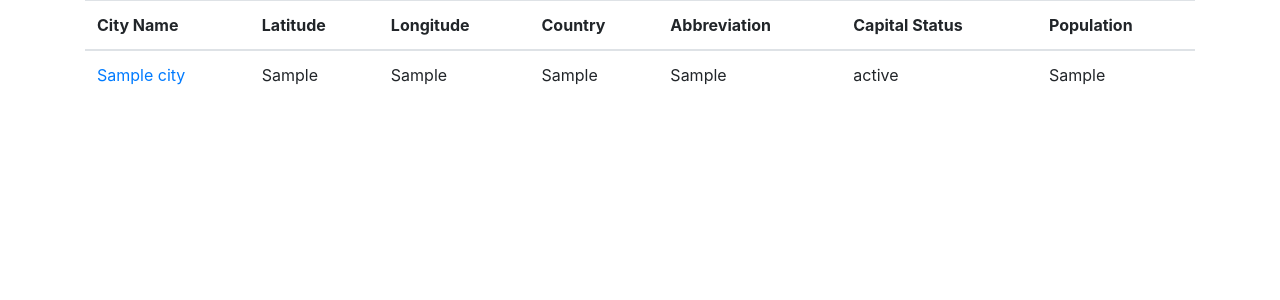
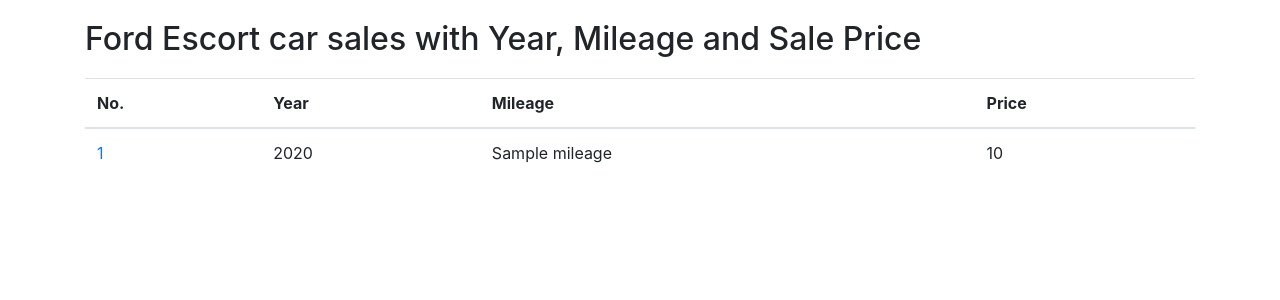
Before and after one commit to ajd33/PythonDockerFlaskPycharm, a Python web app: template app/templates/index.html in a window 1280 px wide. Shown: the part 56-356 px from the top of the page. Run offline with Jinja, Linux system fonts and the light colour scheme; the template is opened without the code that fills it: most values are stand-ins (such as "Sample title", 1, 10 or a date in 2020); some libraries are stand-ins or nearby versions.

Commit message:
bugfix: fixed index

```diff
--- a/app/templates/index.html
+++ b/app/templates/index.html
@@ -1,27 +1,22 @@
 {% extends "layout.html" %}
 {% block content %}
-<table class="table">
+<h2 style="margin-top: 20px">Ford Escort car sales with Year, Mileage and Sale Price</h2>
+<table class="table" style="margin-top: 20px">
     <thead>
     <tr>
-        <th scope="col">City Name</th>
-        <th scope="col">Latitude</th>
-        <th scope="col">Longitude</th>
-        <th scope="col">Country</th>
-        <th scope="col">Abbreviation</th>
-        <th scope="col">Capital Status</th>
-        <th scope="col">Population</th>
+        <th scope="col">No.</th>
+        <th scope="col">Year</th>
+        <th scope="col">Mileage</th>
+        <th scope="col">Price</th>
     </tr>
     </thead>
     <tbody>
-    {% for city in cities %}
+    {% for d in escort %}
     <tr>
-        <td><a href="view/{{city.id}}">{{ city.fldName }}</a></td>
-        <td>{{ city.fldLat }}</td>
-        <td>{{ city.fldLong }}</td>
-        <td>{{ city.fldCountry }}</td>
-        <td>{{ city.fldAbbreviation }}</td>
-        <td>{{ city.fldCapitalStatus }}</td>
-        <td>{{ city.fldPopulation }}</td>
+        <td><a href="view/{{d.id}}">{{ d.id }}</a></td>
+        <td>{{ d.Year }}</td>
+        <td>{{ d.Mileage }}</td>
+        <td>{{ d.Price }}</td>
     </tr>
     {% endfor %}
     </tbody>
```
